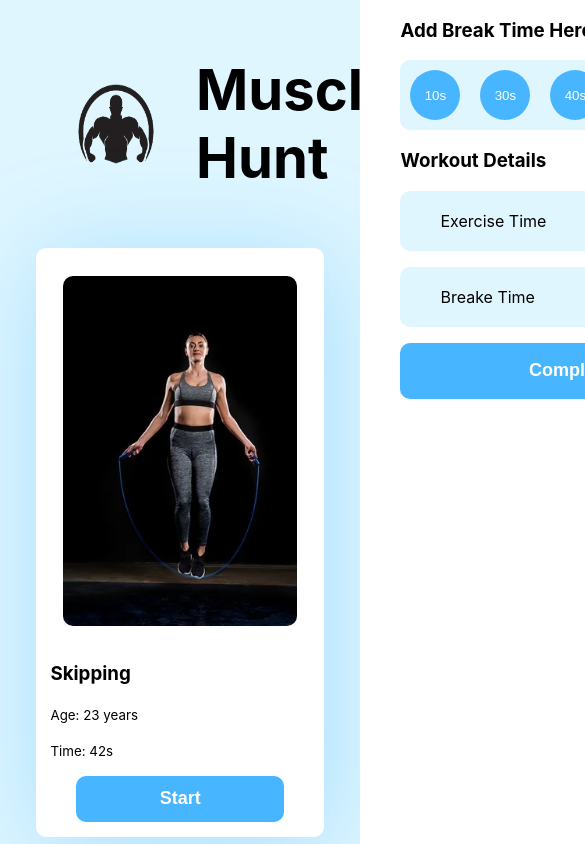
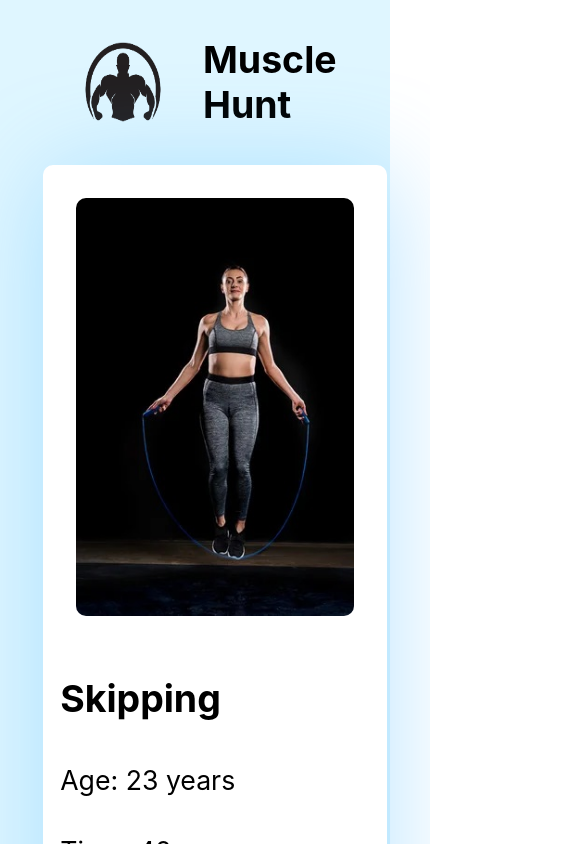
Before and after one commit to Tamjid-Mostafa/Muscle-Hunt, a React (Create React App) app: page / in a window 390 px wide. Shown: the top 844 px of the page, 585 px wide, since content can reach past the window. Built offline with nearby package versions, Linux system fonts and the light colour scheme.

Commit message:
Added Media Query for responsiveness

```diff
--- a/src/components/Activity/Activity.css
+++ b/src/components/Activity/Activity.css
@@ -2,6 +2,7 @@
 .activity{
     display: grid;
     grid-template-columns: 10fr 2fr;
+    font-size: 2rem;
 }
 .workout-list{
     margin: 0 10%;
@@ -16,7 +17,8 @@
 .header{
     display: flex;
     align-items: center;
-    font-size: 3rem;
+    font-size: 1em;
+
 }
 .header img{
     width: 10rem;
@@ -24,8 +26,14 @@
 }
 
 
-@media screen and (max-width: 480px) {
+@media screen and (max-width: 1120px) {
+    .activity{
+        grid-template-columns: repeat(1, 1fr);
+    }
     .cards {
       grid-template-columns: repeat(1, 1fr);
+      grid-gap: 10px;
+      margin-bottom: 20px;
     }
+
   }
```
